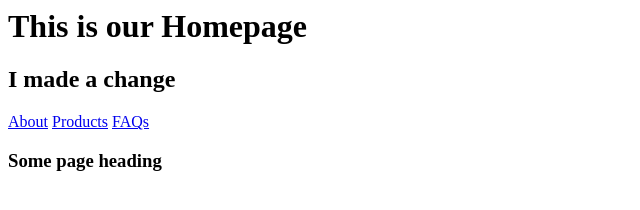
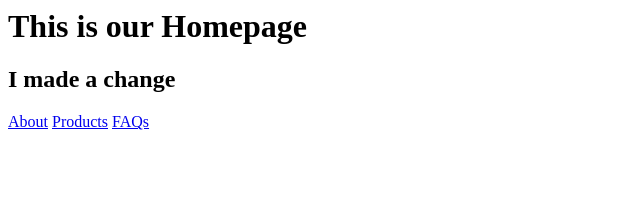
Before and after one commit to ersukhvir/htmlproj, a plain HTML site: page index.html in a window 1280 px wide. Shown: the whole page, without its empty margins (0-640 px from the left). Drawn offline with Linux system fonts and the light colour scheme.

Commit message:
deleted h3

```diff
--- a/index.html
+++ b/index.html
@@ -3,4 +3,3 @@
 <a href="./about.html">About</a>
 <a href="./our_products.html">Products</a>
 <a href="./faqs.html">FAQs</a>
-<h3>Some page heading</h3>
```
